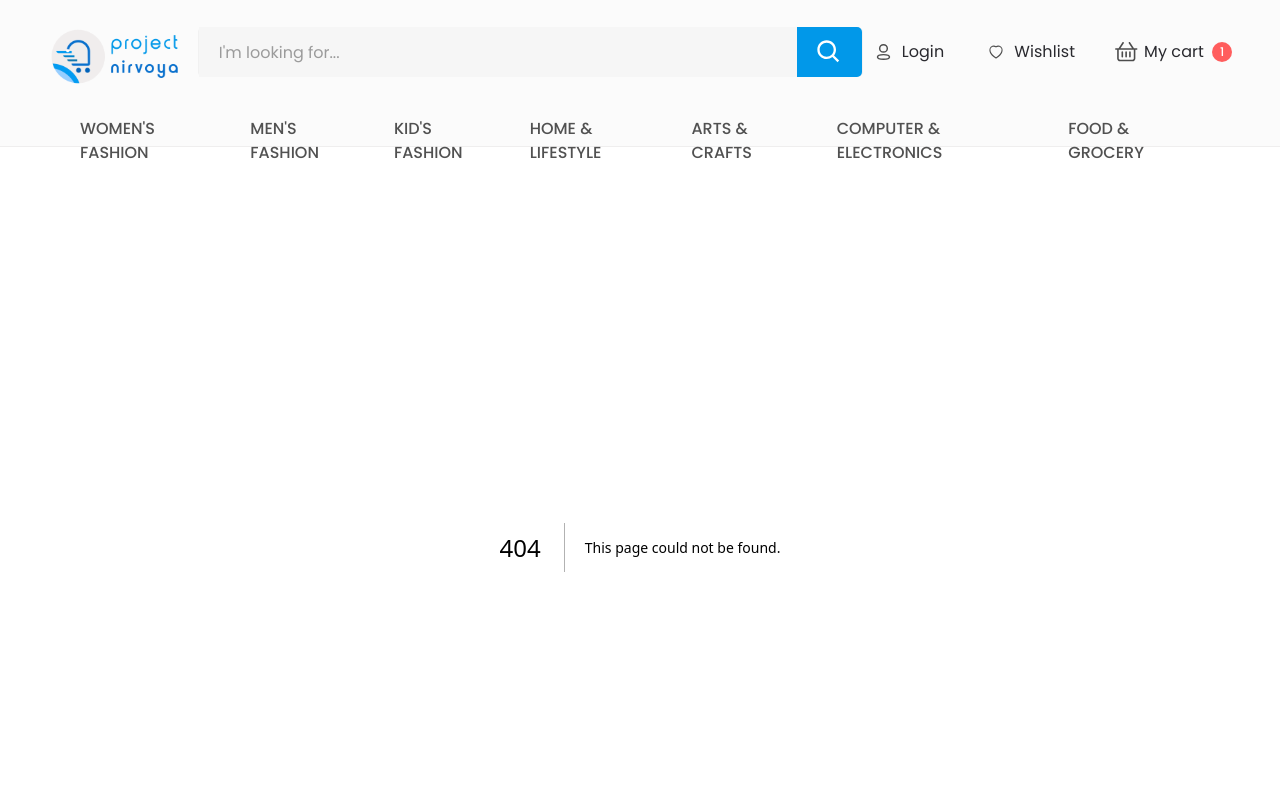
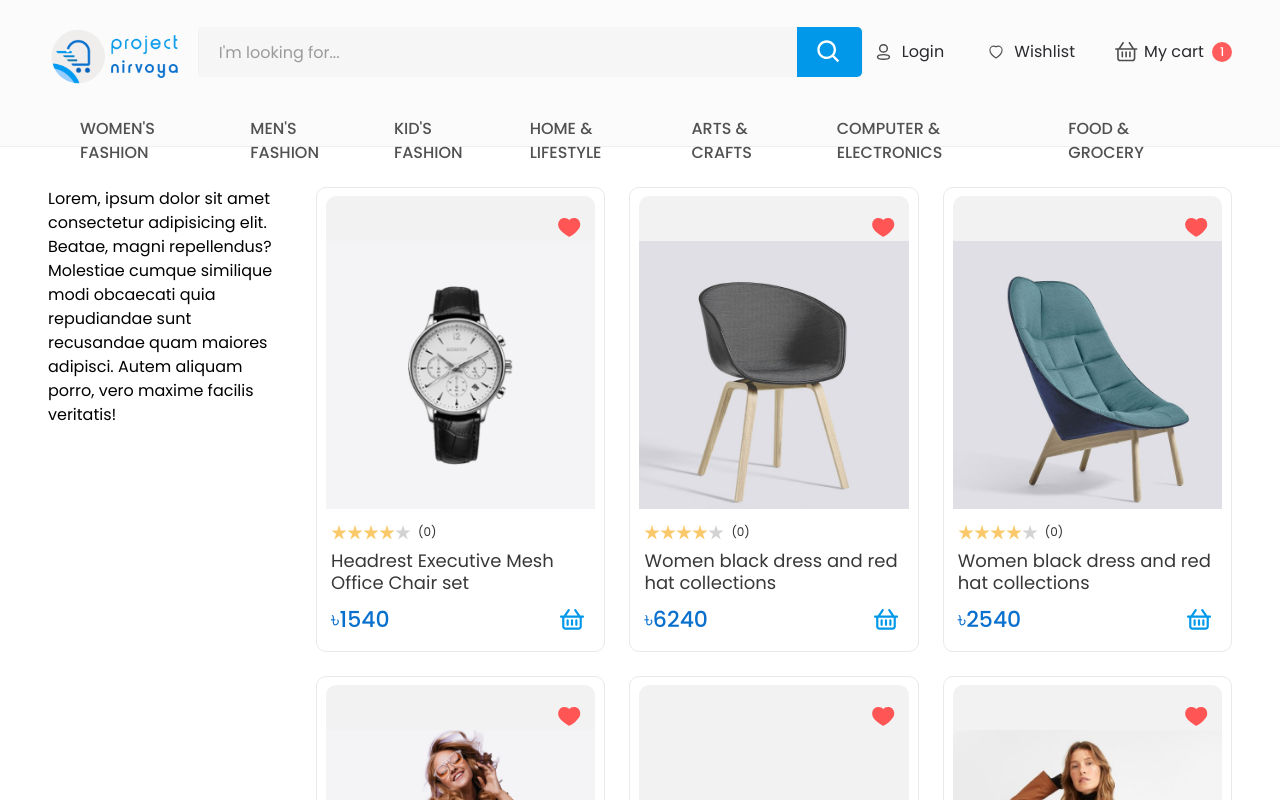
Before and after one commit to nursoftwarebd/glamcart-e-commerce, a Next.js app: page /products in a window 1280 px wide. Before the commit this address had no page. Shown: the top 800 px of the page. Built offline with nearby package versions, Linux system fonts and the light colour scheme.

Commit message:
productcard make

```diff
--- /dev/null
+++ b/src/app/products/page.jsx
@@ -0,0 +1,24 @@
+import ProductCard from '@/components/screen/ProductCard';
+import { products } from "@/data/products";
+const page = () => {
+  return (
+    <>
+      <div className='container_fluid'>
+      <div className='pt-10 flex gap-9 2xl:gap-14'>
+         <div className='w-[300px]'>
+           Lorem, ipsum dolor sit amet consectetur adipisicing elit. Beatae, magni repellendus? Molestiae cumque similique modi obcaecati quia repudiandae sunt recusandae quam maiores adipisci. Autem aliquam porro, vero maxime facilis veritatis!
+         </div>
+        <div className='w-full'>
+          <div className='grid grid-cols-3 gap-6'>
+             {products.map((product, index)=>(
+              <ProductCard key={index} product={product} />
+             ))}
+          </div>
+          </div>
+      </div>
+      </div>
+    </>
+  );
+};
+
+export default page;
--- a/src/components/screen/Home/Featured.jsx
+++ b/src/components/screen/Home/Featured.jsx
@@ -1,6 +1,7 @@
 import SectionTitle from "@/components/shared/SectionTitle/SectionTitle";
 import { featuredProducts } from "@/data/featuredProducts";
-import FeaturedProduct from "./FeaturedProduct";
+import ProductCard from "../ProductCard";
+
 
 const Featured = () => {
   return (
@@ -11,8 +12,8 @@ const Featured = () => {
 
         {/* featured products */}
         <div className="mt-5  grid grid-cols-1 sm:grid-cols-2 xl:grid-cols-4 gap-6">
-          {featuredProducts.map((feproducts, index) => (
-            <FeaturedProduct key={index} feproducts={feproducts} />
+          {featuredProducts.map((product, index) => (
+            <ProductCard key={index} product={product} />
             ))}
         </div>
       </div>
--- a/src/components/screen/Home/FeaturedProduct.jsx
+++ b/src/components/screen/ProductCard.jsx
@@ -1,13 +1,13 @@
 "use client"
 import Image from 'next/image';
-import basket from "../../../assets/icons/basket.svg";
-import love from "../../../assets/icons/love.svg";
-import starcolor from "../../../assets/icons/star-color.svg";
-import star from "../../../assets/icons/star.svg";
+import basket from "../../assets/icons/basket.svg";
+import love from "../../assets/icons/love.svg";
+import starcolor from "../../assets/icons/star-color.svg";
+import star from "../../assets/icons/star.svg";
 
-const FeaturedProduct = ({feproducts}) => {
+const ProductCard = ({product}) => {
 
-   const {title,image,amount} = feproducts
+   const {title,image,amount} = product
   return (
     <div className="bg-white border-[1px] w-full h-auto border-grayBorder px-[9px] pt-2 pb-[15px] rounded-[10px]">
         <div className="w-full h-[313px] flex items-end bg-imageBack rounded-[10px] relative">
@@ -43,4 +43,4 @@ const FeaturedProduct = ({feproducts}) => {
   );
 };
 
-export default FeaturedProduct;
+export default ProductCard;
--- /dev/null
+++ b/src/data/products.js
@@ -0,0 +1,239 @@
+import bag from "../assets/images/home/bag.png"
+import chair1 from "../assets/images/home/chair-to.png"
+import chair2 from "../assets/images/home/chair-too.png"
+import chair3 from "../assets/images/home/chair.png"
+import fico from "../assets/images/home/fico.png"
+import flash from "../assets/images/home/flash4.png"
+import light from "../assets/images/home/light.png"
+import dress2 from "../assets/images/home/longdress.png"
+import dress3 from "../assets/images/home/shirt.png"
+import watch from "../assets/images/home/watch.png"
+import dress1 from "../assets/images/home/ydress.png"
+
+
+export const products =[
+  {
+    id: 1,
+    title: "Headrest Executive Mesh Office Chair set",
+    image: watch,
+    amount: 1540,
+
+  },
+  {
+    id: 2,
+    title: "Women black dress and red hat collections",
+    image: chair1,
+    amount: 6240,
+
+  },
+  {
+    id: 3,
+    title: "Women black dress and red hat collections",
+    image: chair2,
+    amount: 2540,
+
+  },
+  {
+    id: 4,
+    title: "Women black dress and red hat collections",
+    image: dress1,
+    amount: 6240,
+
+  },
+  {
+    id: 5,
+    title: "Women black dress and red hat collections",
+    image: chair3,
+    amount: 2840,
+
+  },
+  {
+    id: 6,
+    title: "Women black dress and red hat collections",
+    image: dress2,
+    amount: 6240,
+
+  },
+  {
+    id: 7,
+    title: "Women black dress and red hat collections",
+    image: light,
+    amount: 840,
+
+  },
+  {
+    id: 8,
+    title: "Women black dress and red hat collections",
+    image: dress3,
+    amount: 6240,
+
+  },
+  {
+    id: 9,
+    title: "Women black dress and red hat collections",
+    image: fico,
+    amount: 6240,
+
+  },
+  {
+    id: 10,
+    title: "Women black dress and red hat collections",
+    image: bag,
+    amount: 500,
+
+  },
+  {
+    id: 11,
+    title: "Women black dress and red hat collections",
+    image: flash,
+    amount: 6240,
+
+  },
+  {
+    id: 12,
+    title: "Women black dress and red hat collections",
+    image: chair2,
+    amount: 450,
+
+  },
+  {
+    id: 13,
+    title: "Women black dress and red hat collections",
+    image: dress3,
+    amount: 756,
+
+  },
+  {
+    id: 14,
+    title: "Women black dress and red hat collections",
+    image: light,
+    amount: 6580,
+
+  },
+  {
+    id: 15,
+    title: "Women black dress and red hat collections",
+    image: watch,
+    amount: 6240,
+
+  },
+  {
+    id: 16,
+    title: "Women black dress and red hat collections",
+    image: dress2,
+    amount: 6240,
+
+  },
+  {
+    id: 17,
+    title: "Headrest Executive Mesh Office Chair set",
+    image: watch,
+    amount: 1540,
+
+  },
+  {
+    id: 18,
+    title: "Women black dress and red hat collections",
+    image: chair1,
+    amount: 6240,
+
+  },
+  {
+    id: 19,
+    title: "Women black dress and red hat collections",
+    image: chair2,
+    amount: 2540,
+
+  },
+  {
+    id: 20,
+    title: "Women black dress and red hat collections",
+    image: dress1,
+    amount: 6240,
+
+  },
+  {
+    id: 21,
+    title: "Women black dress and red hat collections",
+    image: chair3,
+    amount: 2840,
+
+  },
+  {
+    id: 22,
+    title: "Women black dress and red hat collections",
+    image: dress2,
+    amount: 6240,
+
+  },
+  {
+    id: 23,
+    title: "Women black dress and red hat collections",
+    image: light,
+    amount: 840,
+
+  },
+  {
+    id: 24,
+    title: "Women black dress and red hat collections",
+    image: dress3,
+    amount: 6240,
+
+  },
+  {
+    id: 25,
+    title: "Women black dress and red hat collections",
+    image: fico,
+    amount: 6240,
+
+  },
+  {
+    id: 26,
+    title: "Women black dress and red hat collections",
+    image: bag,
+    amount: 500,
+
+  },
+  {
+    id: 27,
+    title: "Women black dress and red hat collections",
+    image: flash,
+    amount: 6240,
+
+  },
+  {
+    id: 28,
+    title: "Women black dress and red hat collections",
+    image: chair2,
+    amount: 450,
+
+  },
+  {
+    id: 29,
+    title: "Women black dress and red hat collections",
+    image: dress3,
+    amount: 756,
+
+  },
+  {
+    id: 30,
+    title: "Women black dress and red hat collections",
+    image: light,
+    amount: 6580,
+
+  },
+  {
+    id: 31,
+    title: "Women black dress and red hat collections",
+    image: watch,
+    amount: 6240,
+
+  },
+  {
+    id: 32,
+    title: "Women black dress and red hat collections",
+    image: dress2,
+    amount: 6240,
+
+  },
+]
--- a/src/styles/globals.css
+++ b/src/styles/globals.css
@@ -21,7 +21,7 @@ body {
 }
 
 .h1 {
-  @apply font-montserrat text-sm sm:text-xl lg:text-heading2 xl:text-heading1 font-bold leading-[135%];
+  @apply font-montserrat text-sm sm:text-xl lg:text-heading2 xl:text-heading1 font-bold leading-normal xl:leading-[55px];
 }
 .h2 {
   @apply font-poppins text-base lg:text-heading2 font-medium leading-[125%] lg:leading-[246%];
```
